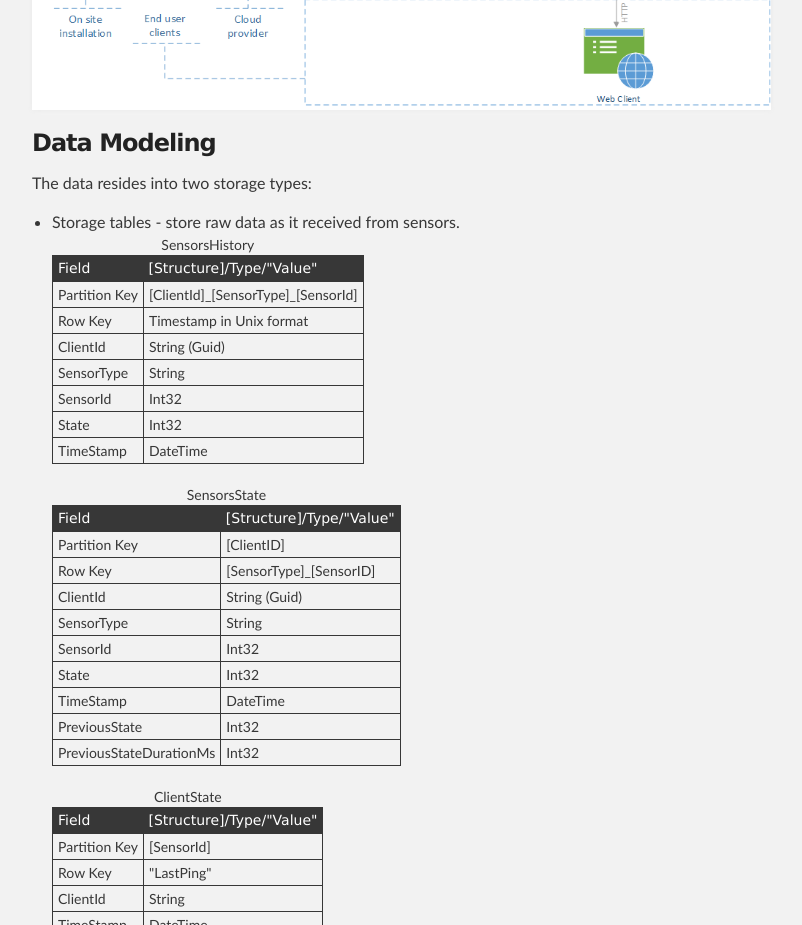
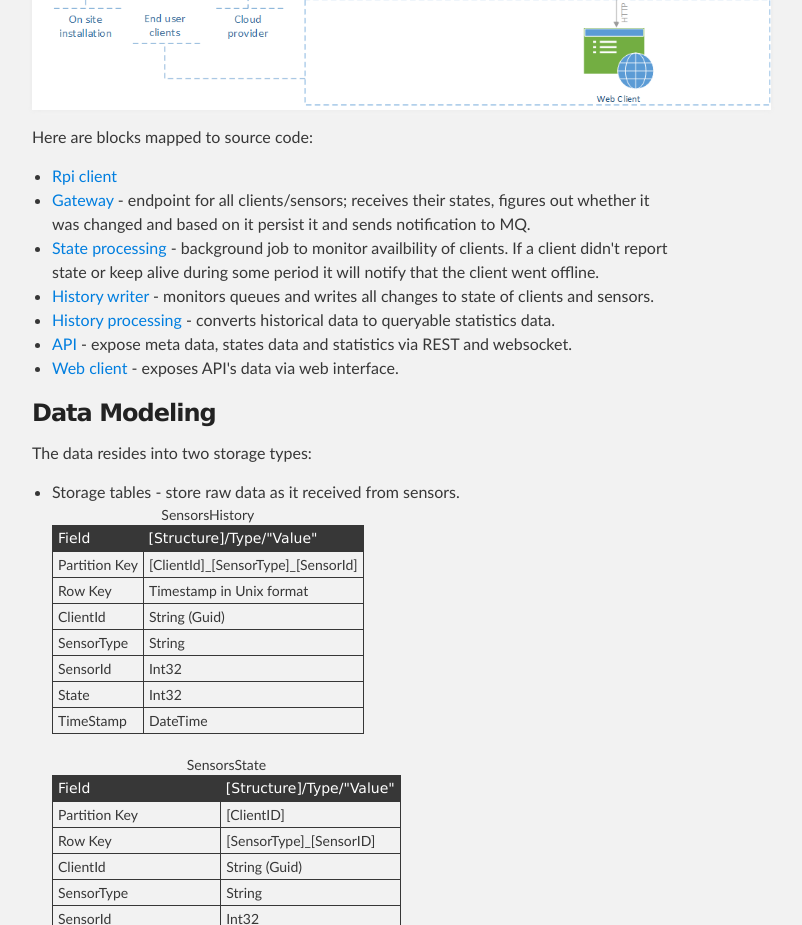
Before and after one commit to Enttoi/enttoi.github.io, a plain HTML site: page index.html in a window 1280 px wide. Shown: the part 960-1885 px from the top of the page, without its empty margins (288-1090 px from the left). Drawn offline with Linux system fonts and the light colour scheme.

Commit message:
Update index.html

```diff
--- a/index.html
+++ b/index.html
@@ -45,7 +45,18 @@
                     <img src="images/architecture_diagram.png" alt="Enttoi Architecture">
                 </a>
             </p>
-
+<p>
+    Here are blocks mapped to source code:
+    <ul>
+        <li><a href="https://github.com/Enttoi/enttoi-client-rpi" target="_blank">Rpi client</a></li>
+        <li><a href="https://github.com/Enttoi/enttoi-gateway" target="_blank">Gateway</a> - endpoint for all clients/sensors; receives their states, figures out whether it was changed and based on it persist it and sends notification to MQ.</li>
+        <li><a href="https://github.com/Enttoi/enttoi-jobs/tree/master/src/ClientsState" target="_blank">State processing</a> - background job to monitor availbility of clients. If a client didn't report state or keep alive during some period it will notify that the client went offline. </li>
+        <li><a href="https://github.com/Enttoi/enttoi-jobs/tree/master/src/HistoryWriter" target="_blank">History writer</a> - monitors queues and writes all changes to state of clients and sensors.</li>
+        <li><a href="https://github.com/Enttoi/enttoi-jobs/tree/master/src/SensorStateStats" target="_blank">History processing</a> - converts historical data to queryable statistics data.</li>
+        <li><a href="https://github.com/Enttoi/enttoi-api" target="_blank">API</a> - expose meta data, states data and statistics via REST and websocket.</li>
+        <li><a href="https://github.com/Enttoi/enttoi-ui-web" target="_blank">Web client</a> - exposes API's data via web interface.</li>
+    </ul>
+</p>
             <h3>
                 <a id="data-modeling" class="anchor" href="#data-modeling" aria-hidden="true"><span class="octicon octicon-link"></span></a>Data Modeling
             </h3>
```
